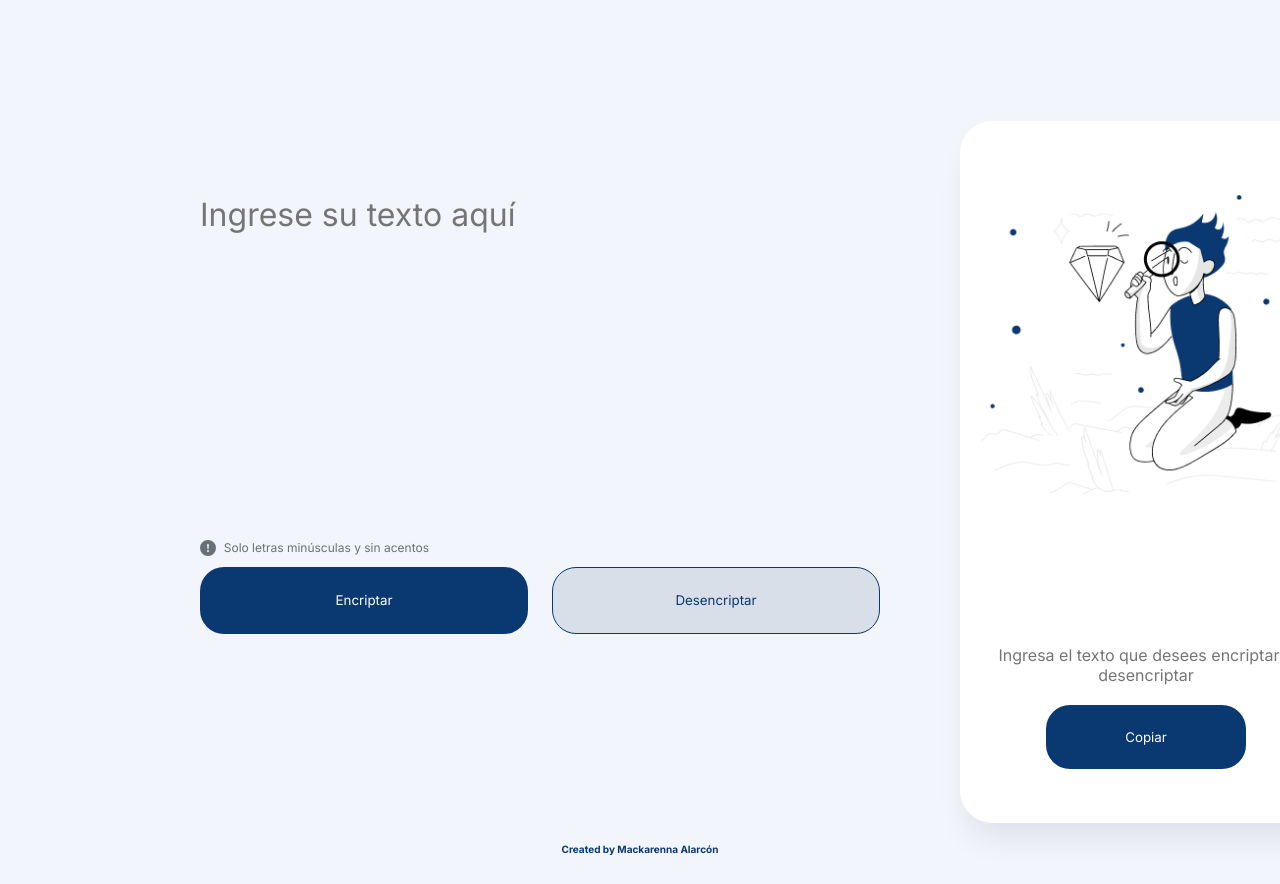
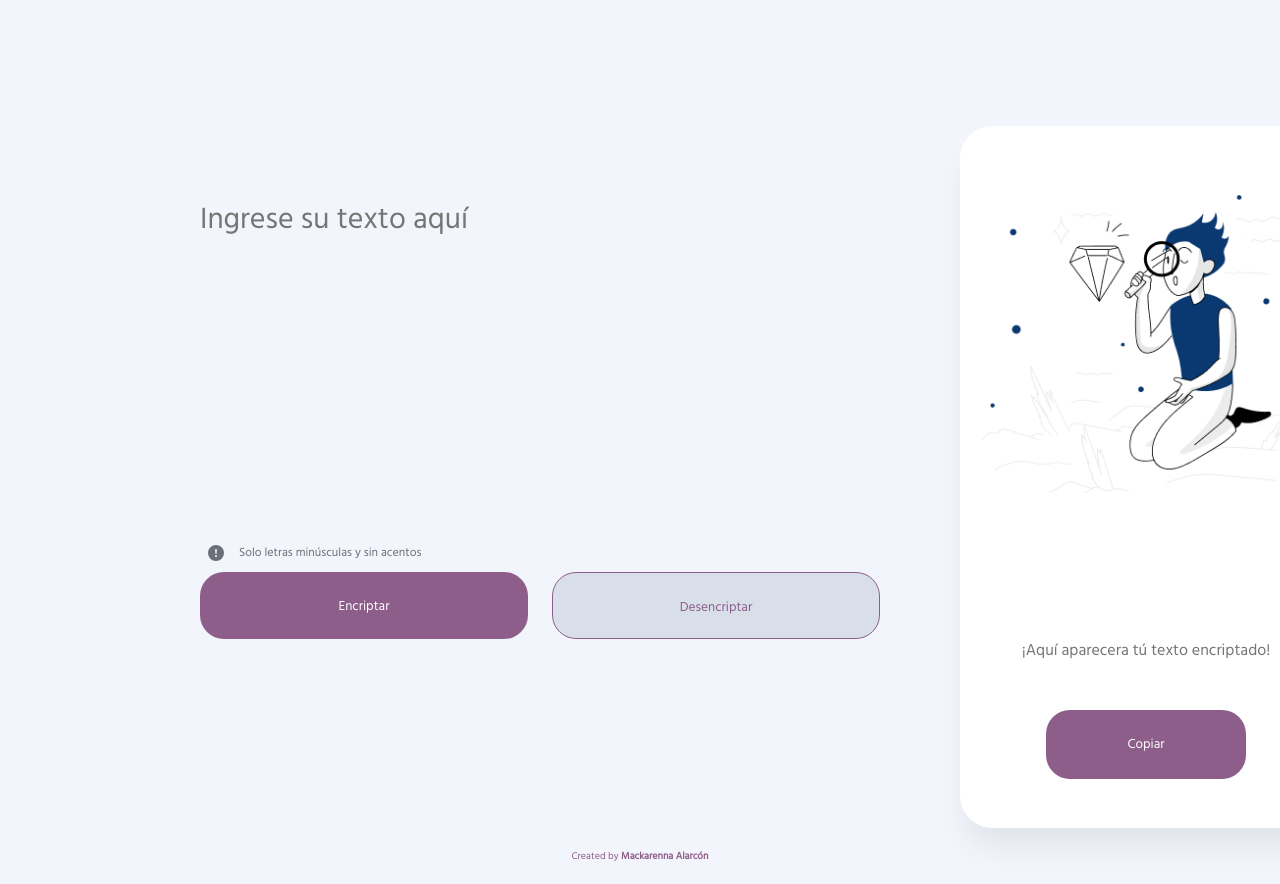
Before and after one commit to MackarennaAlarconTorres/Challenge-alura, a plain HTML site: page index.html in a window 1280 px wide. Shown: the part 91-975 px from the top of the page. Drawn offline with Linux system fonts and the light colour scheme.

Commit message:
afinando detalles

```diff
--- a/app.js
+++ b/app.js
@@ -12,6 +12,7 @@ const matriz_code = [
 function btnencriptar() {
     const texto = encriptar(campo_texto.value);
     campo_mensaje.value = texto;
+    document.getElementById("imagen").style.display = "none";
 }
 
 function encriptar(fraseEncriptada) {
--- a/index.html
+++ b/index.html
@@ -7,7 +7,7 @@
     <link rel="stylesheet" href="style.css">
     <link rel="preconnect" href="https://fonts.googleapis.com">
     <link rel="preconnect" href="https://fonts.gstatic.com" crossorigin>
-    <link href="https://fonts.googleapis.com/css2?family=Inter:wght@100..900&display=swap" rel="stylesheet">
+    <link href="https://fonts.googleapis.com/css2?family=Hind&display=swap" rel="stylesheet">
 </head>
 <body>
     <header>
@@ -28,17 +28,17 @@
             </div>
         </section>
         <section class="container-2">
-            <div class="imagen">
+            <div id="imagen">
                 <img src="img/Muñeco.png">
             </div>
             <div class="mensaje_oculto">
-                <textarea id="mensaje" placeholder="Ingresa el texto que desees encriptar o desencriptar"></textarea>
+                <textarea id="mensaje" placeholder="¡Aquí aparecera tú texto encriptado!"></textarea>
                 <button id="btncopiar">Copiar</button>
             </div>
         </section>
     </main>
     <footer>
-        <p><strong>Created by Mackarenna Alarcón</strong></p>
+        <p>Created by <strong>Mackarenna Alarcón</strong></p>
     </footer>
     <script src="app.js"></script>
 </body>
--- a/style.css
+++ b/style.css
@@ -3,7 +3,7 @@
     margin: 0;
     border: 0;
     background: #F3F5FC;
-    font-family: "Inter", sans-serif;
+    font-family: "Hind", sans-serif;
 }
 
 .imagenLogo {
@@ -17,7 +17,7 @@
     width: 577px;
     height: 48px;
     line-height: 48px;
-    font-size: 32px;
+    font-size: 30px;
     color: #0A3871;
     resize: none;
 }
@@ -38,7 +38,7 @@ main {
 .alerta {
     display: flex;
     align-items: center;
-    justify-content: space-between;
+    justify-content: space-around;
     width: 229px;
     height: 18px;
     margin-top: 300px;
@@ -59,7 +59,7 @@ main {
 }
 
 .selector :first-child {
-    background: #0A3871;
+    background: #8d5e89;
     color: white;
     width: 328px;
     padding: 24px;
@@ -68,8 +68,8 @@ main {
 
 .selector :last-child {
     background: #D8DFE8;
-    color: #0A3871;
-    border: 1px solid #0A3871;
+    color: #8d5e89;
+    border: 1px solid #8d5e89;
     width: 328px;
     padding: 24px;
     border-radius: 24px;
@@ -90,11 +90,11 @@ main {
     align-items: center;
 }
 
-.imagen {
+#imagen {
     background: #FFFFFF;
 }
 
-.imagen img {
+#imagen img {
     width: 330px;
     padding: 20px;
     background: #FFFFFF;
@@ -120,7 +120,7 @@ main {
 }
 
 .mensaje_oculto #btncopiar {
-    background: #0A3871;
+    background: #8d5e89;
     color: white;
     width: 200px;
     padding: 24px;
@@ -130,13 +130,13 @@ main {
 
 #btncopiar:hover {
     background: #D8DFE8;
-    color: #0A3871;
-    border: 1px solid #0A3871;
+    color: #8d5e89;
+    border: 1px solid #8d5e89;
 }
 
 footer {
     text-align: center;
     font-size: 10px;
-    color: #0A3871;
+    color: #8d5e89;
     margin: 20px 0;
 }
```
